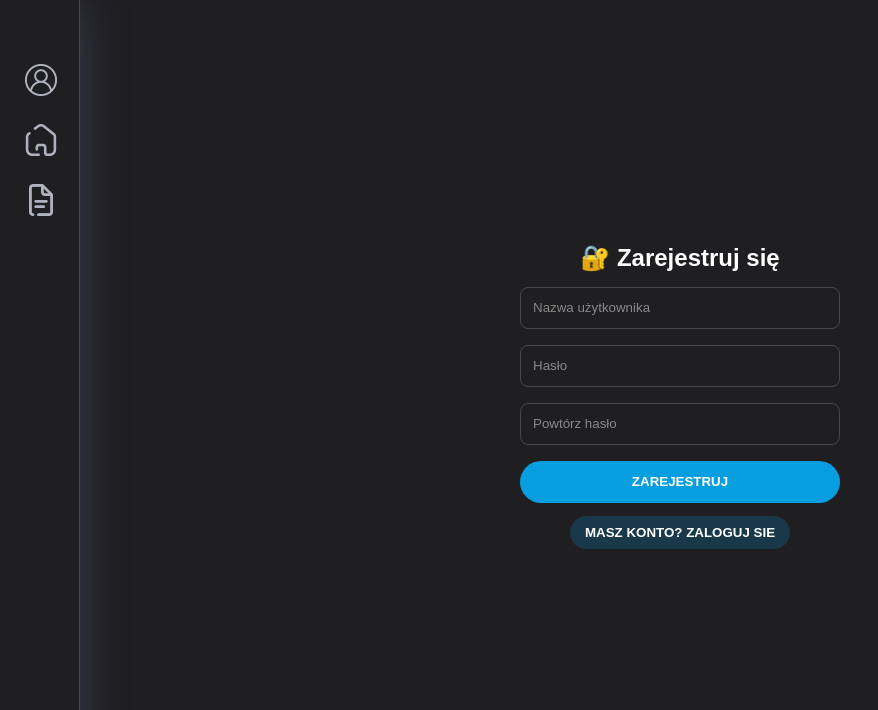
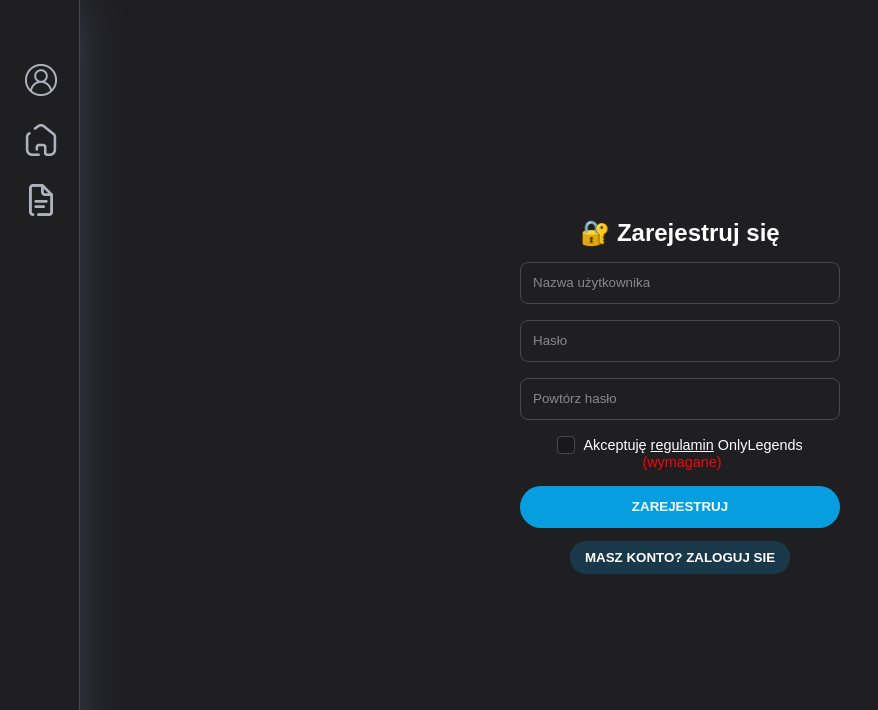
Before and after one commit to xlennyi/onlylegends, a PHP site: page /register.php in a window 1280 px wide. Shown: the top 710 px of the page, without its empty margins (0-878 px from the left). Run offline with PHP 8.4, Linux system fonts and the light colour scheme; a stand-in replaces the project's code that opens the database connection.

Commit message:
Added terms and conditions acceptance, improved checkbox styling with animation and checkmark

```diff
--- a/css/style.css
+++ b/css/style.css
@@ -172,6 +172,75 @@ header {
   color: white;
   margin-left: 24px;
   margin-bottom: 20px;
+}
+
+.checkbox-container {
+  display: flex;
+  align-items: center;
+  font-size: 0.9rem;
+  margin-bottom: 16px;
+  width: 40%;
+  flex-wrap: wrap;
+  justify-content: center;
+}
+
+.checkbox-container input[type="checkbox"] {
+  width: 18px;
+  height: 18px;
+  margin-right: 8px;
+  cursor: pointer;
+  background-color: #19191b;
+  border: 1px solid #48484e;
+  appearance: none;
+  border-radius: 4px;
+  position: relative;
+  transition: border-color 0.6s ease;
+}
+
+.checkbox-container input[type="checkbox"]:checked {
+  border-color: #ffffff;
+}
+
+.checkbox-container input[type="checkbox"]:checked::after {
+  opacity: 1;
+}
+
+.checkbox-container input[type="checkbox"]::after {
+  content: "";
+  position: absolute;
+  top: 2px;
+  left: 6px;
+  width: 3px;
+  height: 8px;
+  border: 1px solid white;
+  border-width: 0 2px 2px 0;
+  transform: rotate(45deg);
+  opacity: 0;
+  transition: opacity 0.6s ease;
+}
+
+.checkbox-container input[type="checkbox"]:checked::after {
+  content: "";
+  position: absolute;
+  top: 2px;
+  left: 6px;
+  width: 3px;
+  height: 8px;
+  border: 1px solid white;
+  border-width: 0 2px 2px 0;
+  transform: rotate(45deg);
+  transition: opacity 0.6s ease;
+}
+
+.checkbox-container a {
+  color: white;
+  margin: 0 4px;
+  text-decoration: underline;
+}
+
+.checkbox-container span {
+  color: red;
+  margin-left: 4px;
 }
 
 #srodek {
@@ -1002,6 +1071,10 @@ input:focus::placeholder {
     align-items: flex-start;
     margin-top: 40px;
   }
+
+  .checkbox-container {
+    width: 70%;
+  }
 }
 
 @media screen and (max-width: 430px) {
@@ -1166,4 +1239,9 @@ input:focus::placeholder {
   #post-content {
     width: 80%;
   }
+
+  .checkbox-container {
+    font-size: 0.9rem;
+    flex-wrap: wrap;
+  }
 }
--- a/register.php
+++ b/register.php
@@ -140,6 +140,11 @@ if ($_SERVER['REQUEST_METHOD'] === 'POST') {
         <input id="register-password" type="password" name="password" placeholder="Hasło" required>
         <input id="register-password-again" type="password" name="password_repeat" placeholder="Powtórz hasło" required>
 
+        <div class="checkbox-container">
+            <input type="checkbox" id="rules-check" required>
+            <label for="rules-check"></label>Akceptuję <a href="rules.html">regulamin</a>OnlyLegends<span>(wymagane)</span>
+        </div>
+
         <button id="register-submit-submit" type="submit">ZAREJESTRUJ</button>
         <a href="login.php"><button type="button" id="register-submit">MASZ KONTO? ZALOGUJ SIE</button></a>
 
```
Also changed, not shown: rules.html (+7 -4 lines).
